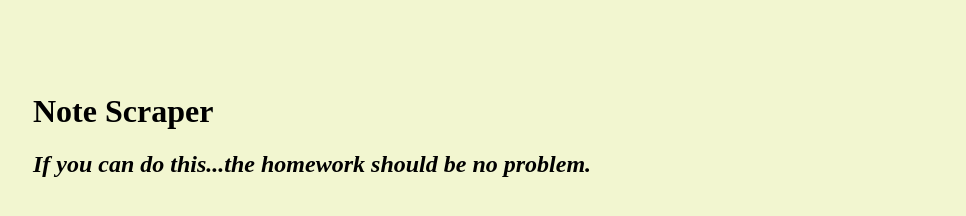
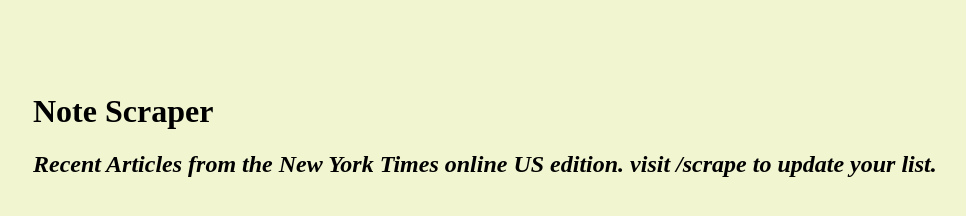
Before and after one commit to pixiephreak/GWCB_mongo-scraper, a website: page public/index.html in a window 1280 px wide. Shown: the whole page, without its empty margins (127-1093 px from the left). Drawn offline with nearby package versions, Linux system fonts and the light colour scheme; no server answers.

Commit message:
edit copy

```diff
--- a/public/index.html
+++ b/public/index.html
@@ -39,7 +39,7 @@
   <body>
     <div id="wrapper">
       <h1>Note Scraper</h1>
-      <h2><i>If you can do this...the homework should be no problem.</i></h2>
+      <h2><i>Recent Articles from the New York Times online US edition. visit /scrape to update your list.</i></h2>
       <div id="articles"></div>
       <div id="notes"></div>
     </div>
```
